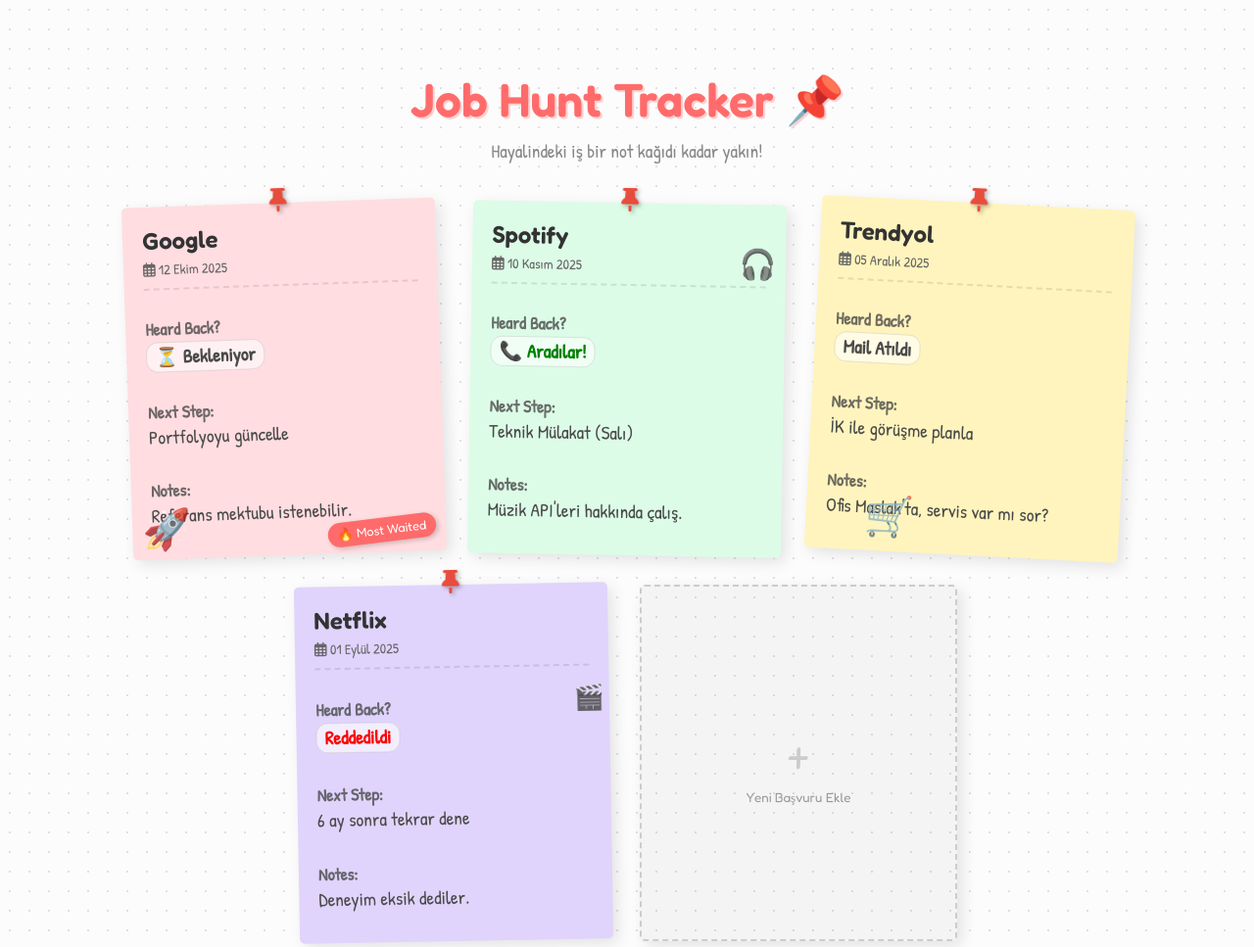
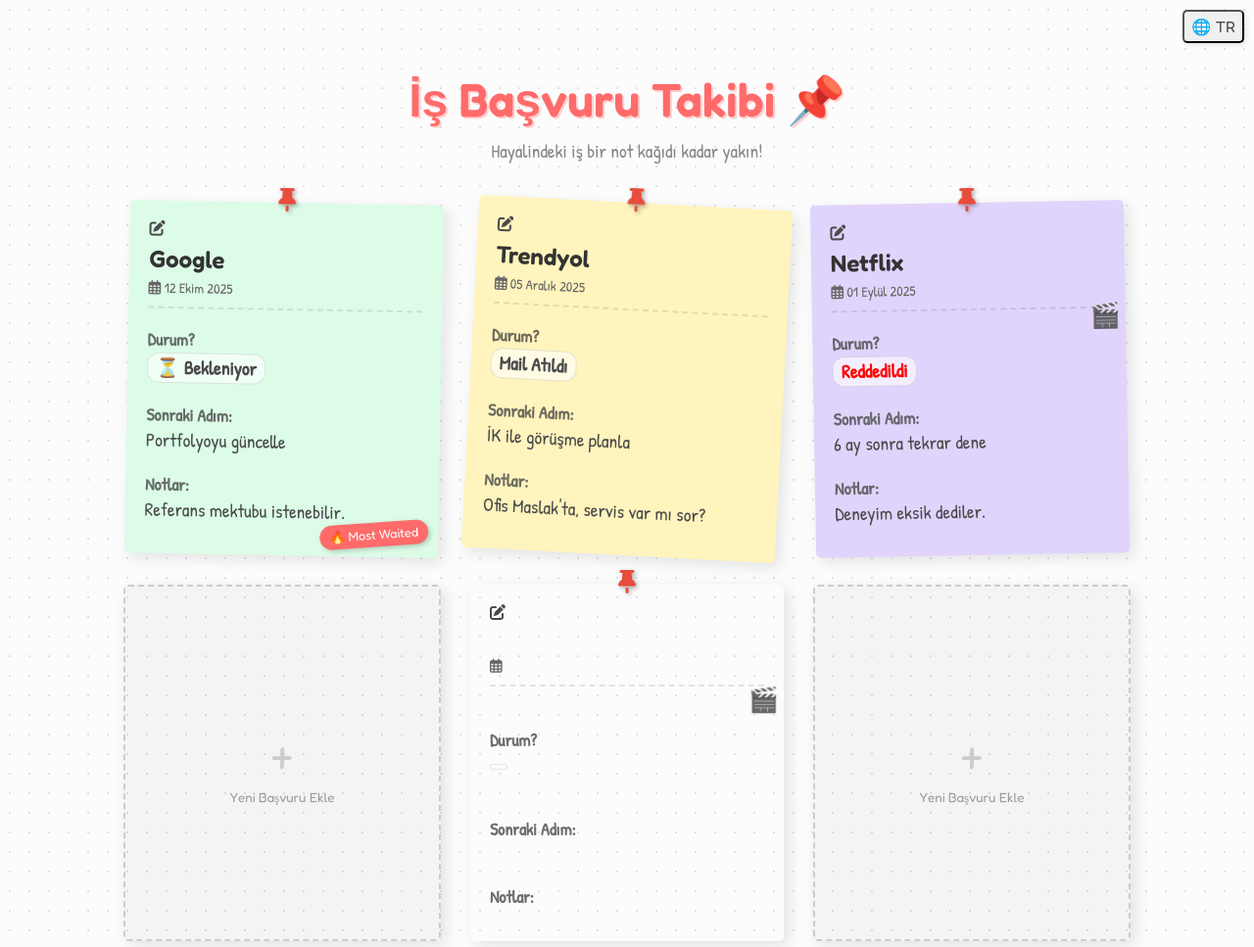
Before and after one commit to BurcuML/Job-Tick, a plain HTML site: page index.html in a window 1280 px wide. Shown: the top 967 px of the page at 98% size. Drawn offline with Linux system fonts and the light colour scheme.

Commit message:
Refactor job card layout and add edit/delete button functionality with updated modal styles

```diff
--- a/index.html
+++ b/index.html
@@ -1,21 +1,27 @@
 <!DOCTYPE html>
 <html lang="tr">
+
 <head>
     <meta charset="UTF-8">
     <meta name="viewport" content="width=device-width, initial-scale=1.0">
     <title>Job Hunt Tracker</title>
-    <link href="https://fonts.googleapis.com/css2?family=Patrick+Hand&family=Fredoka:wght@400;600&display=swap" rel="stylesheet">
+    <link href="https://fonts.googleapis.com/css2?family=Patrick+Hand&family=Fredoka:wght@400;600&display=swap"
+        rel="stylesheet">
     <link rel="stylesheet" href="https://cdnjs.cloudflare.com/ajax/libs/font-awesome/6.0.0/css/all.min.css">
     <link rel="stylesheet" href="style.css">
 </head>
+
 <body>
-
-    <h1>Job Hunt Tracker 📌</h1>
+    <button class="language-btn" id="langToggle">
+        🌐 TR
+    </button>
+    <h1>İş Başvuru Takibi 📌</h1>
     <div class="subtitle">Hayalindeki iş bir not kağıdı kadar yakın!</div>
 
     <div class="board">
 
-        <div class="card pink">
+        <div class="card blue">
+            <i class="fas fa-edit edit-btn" title="Notu Düzenle"></i>
             <i class="fas fa-trash-alt delete-btn" title="Notu Sil"></i>
             <i class="fas fa-thumbtack pin"></i>
             <div class="card-header">
@@ -24,50 +30,26 @@
             </div>
 
             <div class="info-row">
-                <span class="label">Heard Back?</span>
+                <span class="label">Durum?</span>
                 <span class="value status-badge">⏳ Bekleniyor</span>
             </div>
 
             <div class="info-row">
-                <span class="label">Next Step:</span>
+                <span class="label">Sonraki Adım:</span>
                 <span class="value">Portfolyoyu güncelle</span>
             </div>
 
             <div class="info-row">
-                <span class="label">Notes:</span>
+                <span class="label">Notlar:</span>
                 <span class="value">Referans mektubu istenebilir.</span>
             </div>
 
             <div class="most-waited">🔥 Most Waited</div>
-            <div class="sticker" style="bottom: 5px; left: 10px;">🚀</div>
         </div>
 
-        <div class="card blue">
-                <i class="fas fa-trash-alt delete-btn" title="Notu Sil"></i>
-            <i class="fas fa-thumbtack pin"></i>
-            <div class="card-header">
-                <h2 class="company-name">Spotify</h2>
-                <span class="date"><i class="far fa-calendar-alt"></i> 10 Kasım 2025</span>
-            </div>
-
-            <div class="info-row">
-                <span class="label">Heard Back?</span>
-                <span class="value status-badge" style="color: green;">📞 Aradılar!</span>
-            </div>
-
-            <div class="info-row">
-                <span class="label">Next Step:</span>
-                <span class="value">Teknik Mülakat (Salı)</span>
-            </div>
-
-            <div class="info-row">
-                <span class="label">Notes:</span>
-                <span class="value">Müzik API'leri hakkında çalış.</span>
-            </div>
-             <div class="sticker" style="top: 40px; right: 10px; font-size:30px;">🎧</div>
-        </div>
 
         <div class="card yellow">
+            <i class="fas fa-edit edit-btn" title="Notu Düzenle"></i>
             <i class="fas fa-trash-alt delete-btn" title="Notu Sil"></i>
             <i class="fas fa-thumbtack pin"></i>
             <div class="card-header">
@@ -76,23 +58,23 @@
             </div>
 
             <div class="info-row">
-                <span class="label">Heard Back?</span>
+                <span class="label">Durum?</span>
                 <span class="value status-badge">Mail Atıldı</span>
             </div>
 
             <div class="info-row">
-                <span class="label">Next Step:</span>
+                <span class="label">Sonraki Adım:</span>
                 <span class="value">İK ile görüşme planla</span>
             </div>
 
             <div class="info-row">
-                <span class="label">Notes:</span>
+                <span class="label">Notlar:</span>
                 <span class="value">Ofis Maslak'ta, servis var mı sor?</span>
             </div>
-             <div class="sticker" style="bottom: 10px; left: 60px;">🛒</div>
         </div>
 
         <div class="card purple">
+            <i class="fas fa-edit edit-btn" title="Notu Düzenle"></i>
             <i class="fas fa-trash-alt delete-btn" title="Notu Sil"></i>
             <i class="fas fa-thumbtack pin"></i>
             <div class="card-header">
@@ -101,27 +83,61 @@
             </div>
 
             <div class="info-row">
-                <span class="label">Heard Back?</span>
+                <span class="label">Durum?</span>
                 <span class="value status-badge" style="color: red;">Reddedildi</span>
             </div>
 
             <div class="info-row">
-                <span class="label">Next Step:</span>
+                <span class="label">Sonraki Adım:</span>
                 <span class="value">6 ay sonra tekrar dene</span>
             </div>
 
             <div class="info-row">
-                <span class="label">Notes:</span>
+                <span class="label">Notlar:</span>
                 <span class="value">Deneyim eksik dediler.</span>
             </div>
             <div class="sticker" style="top: 100px; right: 5px; font-size:25px;">🎬</div>
         </div>
 
-        <div class="card" style="background: rgba(0,0,0,0.03); border: 2px dashed #ccc; align-items: center; justify-content: center; cursor: pointer;">
+        <div class="card"
+            style="background: rgba(0,0,0,0.03); border: 2px dashed #ccc; align-items: center; justify-content: center; cursor: pointer;">
             <div style="font-size: 50px; color: #ccc;">+</div>
-            <div> <button id="addButton" class="addButton" style="font-family: 'Fredoka'; color: #999;">Yeni Başvuru Ekle</button> </div>
+            <div> <button id="addButton" class="addButton" style="font-family: 'Fredoka'; color: #999;">Yeni Başvuru
+                    Ekle</button> </div>
         </div>
 
+        <div class="card">
+            <i class="fas fa-edit edit-btn" title="Notu Düzenle"></i>
+            <i class="fas fa-trash-alt delete-btn" title="Notu Sil"></i>
+            <i class="fas fa-thumbtack pin"></i>
+            <div class="card-header">
+                <h2 class="company-name"></h2>
+                <span class="date"><i class="far fa-calendar-alt"></i></span>
+            </div>
+
+            <div class="info-row">
+                <span class="label">Durum?</span>
+                <span class="value status-badge" style="color: red;"></span>
+            </div>
+
+            <div class="info-row">
+                <span class="label">Sonraki Adım:</span>
+                <span class="value"></span>
+            </div>
+
+            <div class="info-row">
+                <span class="label">Notlar:</span>
+                <span class="value"></span>
+            </div>
+            <div class="sticker" style="top: 100px; right: 5px; font-size:25px;">🎬</div>
+        </div>
+
+        <div class="card"
+            style="background: rgba(0,0,0,0.03); border: 2px dashed #ccc; align-items: center; justify-content: center; cursor: pointer;">
+            <div style="font-size: 50px; color: #ccc;">+</div>
+            <div> <button id="addButton" class="addButton" style="font-family: 'Fredoka'; color: #999;">Yeni Başvuru
+                    Ekle</button> </div>
+        </div>
     </div>
     <div id="jobModal" class="modal-overlay">
         <div class="modal-content">
@@ -166,4 +182,5 @@
         </div>
     </div>
 </body>
+
 </html>
--- a/style.css
+++ b/style.css
@@ -1,7 +1,8 @@
  :root {
      --bg-color: #fcfcfc;
      --note-pink: #ffdde1;
-            --note-blue: #dcfce7; /* Mint yeşili */
+     --note-blue: #dcfce7;
+     /* Mint yeşili */
      --note-yellow: #fff4bd;
      --note-purple: #e0d4fc;
      --text-color: #4a4a4a;
@@ -11,7 +12,8 @@
      font-family: 'Patrick Hand', cursive;
      background-color: var(--bg-color);
      background-image: radial-gradient(#e0e0e0 1px, transparent 1px);
-            background-size: 20px 20px; /* Noktalı defter görünümü */
+     background-size: 20px 20px;
+     /* Noktalı defter görünümü */
      color: var(--text-color);
      margin: 0;
      padding: 40px;
@@ -46,8 +48,9 @@
      width: 280px;
      min-height: 320px;
      padding: 20px;
-            border-radius: 5px; /* Hafif yuvarlatılmış */
-            box-shadow: 5px 5px 15px rgba(0,0,0,0.1);
+     border-radius: 5px;
+     /* Hafif yuvarlatılmış */
+     box-shadow: 5px 5px 15px rgba(0, 0, 0, 0.1);
      position: relative;
      transition: transform 0.3s ease;
      display: flex;
@@ -58,7 +61,7 @@
  .card:hover {
      transform: scale(1.05) rotate(0deg) !important;
      z-index: 10;
-            box-shadow: 10px 10px 25px rgba(0,0,0,0.15);
+     box-shadow: 10px 10px 25px rgba(0, 0, 0, 0.15);
  }
 
  /* Raptiye (Pin) Efekti */
@@ -70,12 +73,12 @@
      font-size: 24px;
      color: #e74c3c;
      z-index: 5;
-            filter: drop-shadow(2px 2px 2px rgba(0,0,0,0.3));
+     filter: drop-shadow(2px 2px 2px rgba(0, 0, 0, 0.3));
  }
 
  /* Kart İçeriği Başlıkları */
  .card-header {
-            border-bottom: 2px dashed rgba(0,0,0,0.1);
+     border-bottom: 2px dashed rgba(0, 0, 0, 0.1);
      padding-bottom: 10px;
      margin-bottom: 10px;
  }
@@ -117,8 +120,8 @@
      display: inline-block;
      padding: 2px 8px;
      border-radius: 12px;
-            background: rgba(255,255,255,0.6);
-            border: 1px solid rgba(0,0,0,0.1);
+     background: rgba(255, 255, 255, 0.6);
+     border: 1px solid rgba(0, 0, 0, 0.1);
      font-weight: bold;
  }
 
@@ -134,14 +137,29 @@
      font-size: 0.8rem;
      font-family: 'Fredoka', sans-serif;
      transform: rotate(-5deg);
-            box-shadow: 2px 2px 5px rgba(0,0,0,0.2);
+     box-shadow: 2px 2px 5px rgba(0, 0, 0, 0.2);
  }
 
  /* Renk Sınıfları */
-        .pink { background-color: var(--note-pink); transform: rotate(-2deg); }
-        .blue { background-color: var(--note-blue); transform: rotate(1deg); }
-        .yellow { background-color: var(--note-yellow); transform: rotate(3deg); }
-        .purple { background-color: var(--note-purple); transform: rotate(-1deg); }
+ .pink {
+     background-color: var(--note-pink);
+     transform: rotate(-2deg);
+ }
+
+ .blue {
+     background-color: var(--note-blue);
+     transform: rotate(1deg);
+ }
+
+ .yellow {
+     background-color: var(--note-yellow);
+     transform: rotate(3deg);
+ }
+
+ .purple {
+     background-color: var(--note-purple);
+     transform: rotate(-1deg);
+ }
 
  /* Sticker Süslemeleri */
  .sticker {
@@ -150,13 +168,15 @@
      opacity: 0.8;
  }
 
-        .addButton{
+ .addButton {
      border: none;
      background: transparent;
  }
+
  .addButton:focus {
      outline: none;
  }
+
  .addButton:hover {
      transform: scale(1.1);
      transition: transform 0.3s;
@@ -166,9 +186,11 @@
  .modal-overlay {
      display: none;
      position: fixed;
-    top: 0; left: 0;
-    width: 100%; height: 100%;
-    background: rgba(0,0,0,0.5);
+     top: 0;
+     left: 0;
+     width: 100%;
+     height: 100%;
+     background: rgba(0, 0, 0, 0.5);
      z-index: 100;
      justify-content: center;
      align-items: center;
@@ -182,21 +204,32 @@
      width: 90%;
      max-width: 400px;
      position: relative;
-    box-shadow: 0 10px 25px rgba(0,0,0,0.2);
+     box-shadow: 0 10px 25px rgba(0, 0, 0, 0.2);
      font-family: 'Fredoka', sans-serif;
  }
 
  .close-btn {
      position: absolute;
-    top: 10px; right: 15px;
+     top: 10px;
+     right: 15px;
      font-size: 24px;
      cursor: pointer;
      color: #aaa;
  }
 
-.form-group { margin-bottom: 15px; }
-.form-group label { display: block; margin-bottom: 5px; color: #666; }
-.form-group input, .form-group select, .form-group textarea {
+ .form-group {
+     margin-bottom: 15px;
+ }
+
+ .form-group label {
+     display: block;
+     margin-bottom: 5px;
+     color: #666;
+ }
+
+ .form-group input,
+ .form-group select,
+ .form-group textarea {
      width: 100%;
      padding: 10px;
      border: 2px solid #eee;
@@ -217,7 +250,10 @@
      font-family: 'Fredoka', sans-serif;
      transition: background 0.3s;
  }
-.save-button:hover { background: #ff5252; }
+
+ .save-button:hover {
+     background: #ff5252;
+ }
 
  /* Silme Butonu Stili */
  .delete-btn {
@@ -227,10 +263,13 @@
      font-size: 1.2rem;
      color: #ff6b6b;
      cursor: pointer;
-    opacity: 0; /* Başlangıçta görünmez olsun */
+     opacity: 0;
+     /* Başlangıçta görünmez olsun */
      transition: all 0.3s ease;
-    z-index: 20; /* Her şeyin üstünde olsun ki tıklanabilsin */
-    background: rgba(255,255,255,0.5); /* Arkası hafif beyaz olsun */
+     z-index: 20;
+     /* Her şeyin üstünde olsun ki tıklanabilsin */
+     background: rgba(255, 255, 255, 0.5);
+     /* Arkası hafif beyaz olsun */
      padding: 5px;
      border-radius: 50%;
  }
@@ -245,3 +284,28 @@
      color: white;
      transform: scale(1.1) rotate(10deg);
  }
+
+ /* Language Button */
+ .language-btn {
+     position: absolute;
+     right: 10px;
+     /* Sayfanın sağ tarafına yerleştir */
+     top: 10px;
+     /* Üstten biraz boşluk bırak */
+     font-size: 1rem;
+     color: #4a4a4a;
+     cursor: pointer;
+     background: #f0f0f0;
+     padding: 5px 7px;
+     border-radius: 5px;
+     box-shadow: 2px 2px 5px rgba(0, 0, 0, 0.1);
+     transition: all 0.3s ease;
+     font-family: 'Fredoka', sans-serif;
+
+ }
+
+ .language-btn:hover {
+     background: #e0e0e0;
+     color: #000;
+     transform: scale(1.05);
+ }
```
Lines whose indentation alone changed are shown as unchanged.
